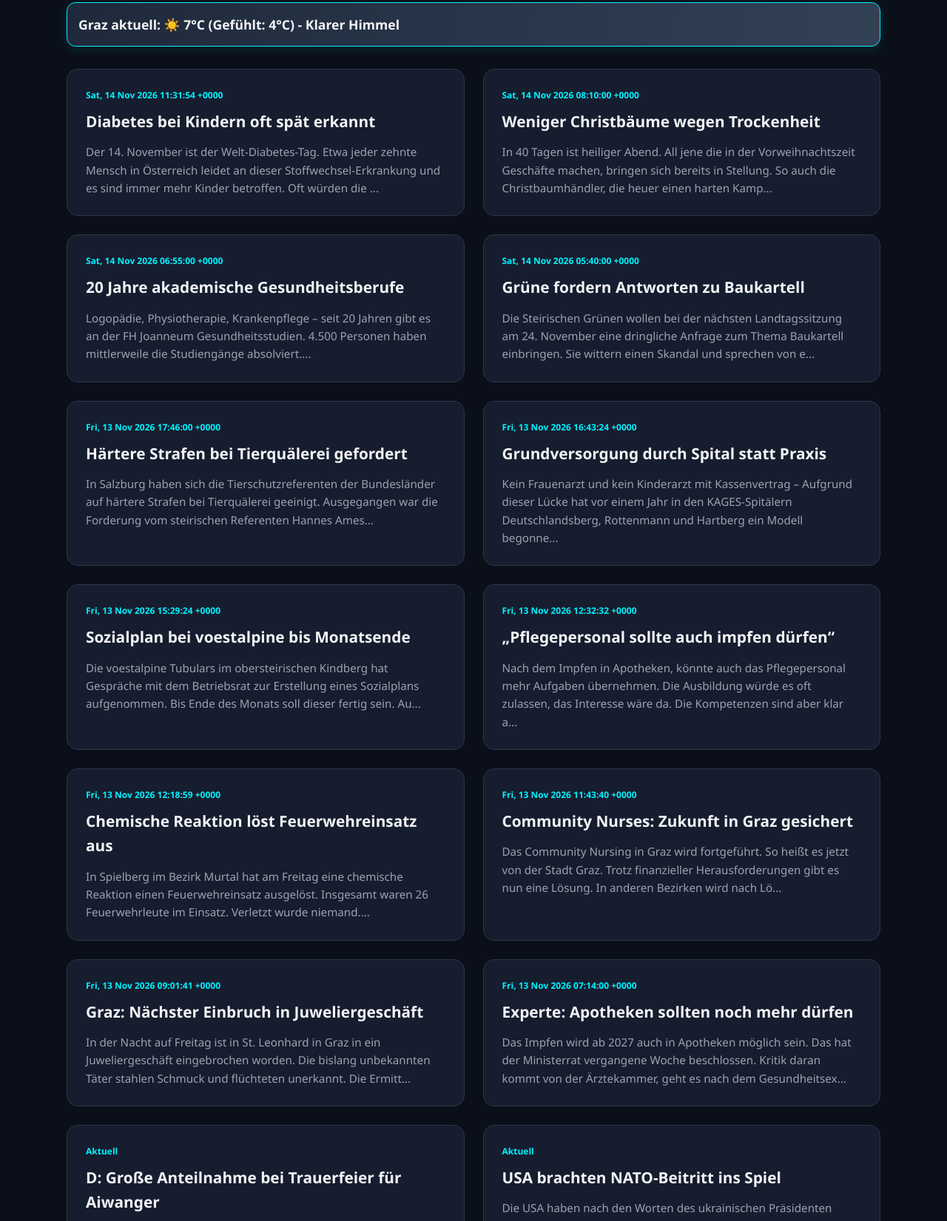
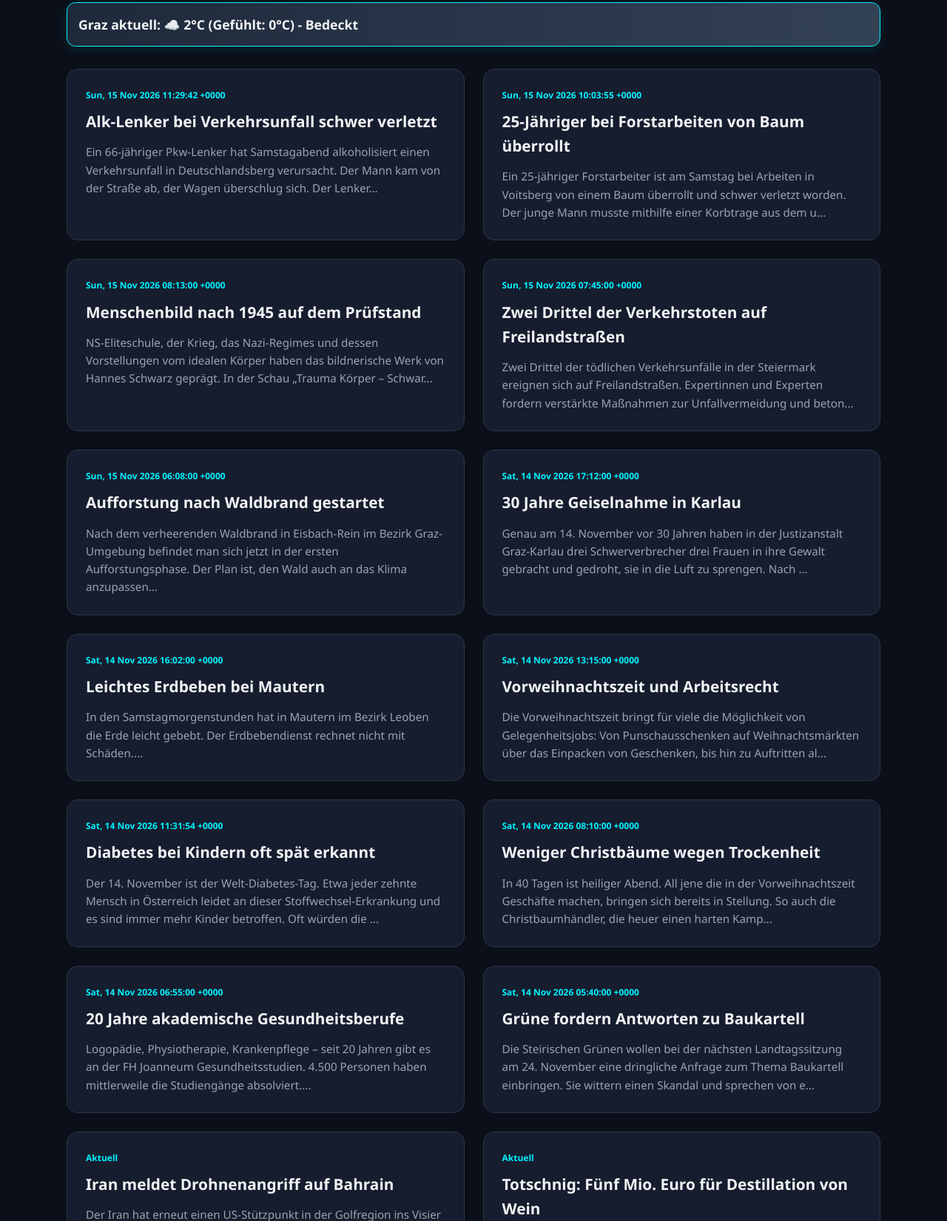
Before and after one commit to HACKERX6661/daily-news, a plain HTML site: page index.html in a window 1280 px wide. Shown: the part 153-1804 px from the top of the page at 74% size. Drawn offline with Linux system fonts and the light colour scheme.

Commit message:
Update News Hub

```diff
--- a/index.html
+++ b/index.html
@@ -53,11 +53,51 @@
         </header>
 
         <div class="weather-bar">
-            Graz aktuell: ☀️ 7°C (Gefühlt: 4°C) - Klarer Himmel
+            Graz aktuell: ☁️ 2°C (Gefühlt: 0°C) - Bedeckt
         </div>
 
         <div id="news-container">
 
+                <div class="news-item">
+                    <div class="date">Sun, 15 Nov 2026 11:29:42 +0000</div>
+                    <h3><a href="https://steiermark.orf.at/stories/3379622/" target="_blank">Alk-Lenker bei Verkehrsunfall schwer verletzt</a></h3>
+                    <p>Ein 66-jähriger Pkw-Lenker hat Samstagabend alkoholisiert einen Verkehrsunfall in Deutschlandsberg verursacht. Der Mann kam von der Straße ab, der Wagen überschlug sich. Der Lenker...</p>
+                </div>
+                <div class="news-item">
+                    <div class="date">Sun, 15 Nov 2026 10:03:55 +0000</div>
+                    <h3><a href="https://steiermark.orf.at/stories/3379607/" target="_blank">25-Jähriger bei Forstarbeiten von Baum überrollt</a></h3>
+                    <p>Ein 25-jähriger Forstarbeiter ist am Samstag bei Arbeiten in Voitsberg von einem Baum überrollt und schwer verletzt worden. Der junge Mann musste mithilfe einer Korbtrage aus dem u...</p>
+                </div>
+                <div class="news-item">
+                    <div class="date">Sun, 15 Nov 2026 08:13:00 +0000</div>
+                    <h3><a href="https://steiermark.orf.at/stories/3379161/" target="_blank">Menschenbild nach 1945 auf dem Prüfstand</a></h3>
+                    <p>NS-Eliteschule, der Krieg, das Nazi-Regimes und dessen Vorstellungen vom idealen Körper haben das bildnerische Werk von Hannes Schwarz geprägt. In der Schau „Trauma Körper – Schwar...</p>
+                </div>
+                <div class="news-item">
+                    <div class="date">Sun, 15 Nov 2026 07:45:00 +0000</div>
+                    <h3><a href="https://steiermark.orf.at/stories/3379399/" target="_blank">Zwei Drittel der Verkehrstoten auf Freilandstraßen</a></h3>
+                    <p>Zwei Drittel der tödlichen Verkehrsunfälle in der Steiermark ereignen sich auf Freilandstraßen. Expertinnen und Experten fordern verstärkte Maßnahmen zur Unfallvermeidung und beton...</p>
+                </div>
+                <div class="news-item">
+                    <div class="date">Sun, 15 Nov 2026 06:08:00 +0000</div>
+                    <h3><a href="https://steiermark.orf.at/stories/3378950/" target="_blank">Aufforstung nach Waldbrand gestartet</a></h3>
+                    <p>Nach dem verheerenden Waldbrand in Eisbach-Rein im Bezirk Graz-Umgebung befindet man sich jetzt in der ersten Aufforstungsphase. Der Plan ist, den Wald auch an das Klima anzupassen...</p>
+                </div>
+                <div class="news-item">
+                    <div class="date">Sat, 14 Nov 2026 17:12:00 +0000</div>
+                    <h3><a href="https://steiermark.orf.at/stories/3379562/" target="_blank">30 Jahre Geiselnahme in Karlau</a></h3>
+                    <p>Genau am 14. November vor 30 Jahren haben in der Justizanstalt Graz-Karlau drei Schwerverbrecher drei Frauen in ihre Gewalt gebracht und gedroht, sie in die Luft zu sprengen. Nach ...</p>
+                </div>
+                <div class="news-item">
+                    <div class="date">Sat, 14 Nov 2026 16:02:00 +0000</div>
+                    <h3><a href="https://steiermark.orf.at/stories/3379569/" target="_blank">Leichtes Erdbeben bei Mautern</a></h3>
+                    <p>In den Samstagmorgenstunden hat in Mautern im Bezirk Leoben die Erde leicht gebebt. Der Erdbebendienst rechnet nicht mit Schäden....</p>
+                </div>
+                <div class="news-item">
+                    <div class="date">Sat, 14 Nov 2026 13:15:00 +0000</div>
+                    <h3><a href="https://steiermark.orf.at/stories/3379532/" target="_blank">Vorweihnachtszeit und Arbeitsrecht</a></h3>
+                    <p>Die Vorweihnachtszeit bringt für viele die Möglichkeit von Gelegenheitsjobs: Von Punschausschenken auf Weihnachtsmärkten über das Einpacken von Geschenken, bis hin zu Auftritten al...</p>
+                </div>
                 <div class="news-item">
                     <div class="date">Sat, 14 Nov 2026 11:31:54 +0000</div>
                     <h3><a href="https://steiermark.orf.at/stories/3379538/" target="_blank">Diabetes bei Kindern oft spät erkannt</a></h3>
@@ -79,103 +119,63 @@
                     <p>Die Steirischen Grünen wollen bei der nächsten Landtagssitzung am 24. November eine dringliche Anfrage zum Thema Baukartell einbringen. Sie wittern einen Skandal und sprechen von e...</p>
                 </div>
                 <div class="news-item">
-                    <div class="date">Fri, 13 Nov 2026 17:46:00 +0000</div>
-                    <h3><a href="https://steiermark.orf.at/stories/3379463/" target="_blank">Härtere Strafen bei Tierquälerei gefordert</a></h3>
-                    <p>In Salzburg haben sich die Tierschutzreferenten der Bundesländer auf härtere Strafen bei Tierquälerei geeinigt. Ausgegangen war die Forderung vom steirischen Referenten Hannes Ames...</p>
-                </div>
-                <div class="news-item">
-                    <div class="date">Fri, 13 Nov 2026 16:43:24 +0000</div>
-                    <h3><a href="https://steiermark.orf.at/stories/3379466/" target="_blank">Grundversorgung durch Spital statt Praxis</a></h3>
-                    <p>Kein Frauenarzt und kein Kinderarzt mit Kassenvertrag – Aufgrund dieser Lücke hat vor einem Jahr in den KAGES-Spitälern Deutschlandsberg, Rottenmann und Hartberg ein Modell begonne...</p>
-                </div>
-                <div class="news-item">
-                    <div class="date">Fri, 13 Nov 2026 15:29:24 +0000</div>
-                    <h3><a href="https://steiermark.orf.at/stories/3379469/" target="_blank">Sozialplan bei voestalpine bis Monatsende</a></h3>
-                    <p>Die voestalpine Tubulars im obersteirischen Kindberg hat Gespräche mit dem Betriebsrat zur Erstellung eines Sozialplans aufgenommen. Bis Ende des Monats soll dieser fertig sein. Au...</p>
-                </div>
-                <div class="news-item">
-                    <div class="date">Fri, 13 Nov 2026 12:32:32 +0000</div>
-                    <h3><a href="https://steiermark.orf.at/stories/3379423/" target="_blank">„Pflegepersonal sollte auch impfen dürfen“</a></h3>
-                    <p>Nach dem Impfen in Apotheken, könnte auch das Pflegepersonal mehr Aufgaben übernehmen. Die Ausbildung würde es oft zulassen, das Interesse wäre da. Die Kompetenzen sind aber klar a...</p>
-                </div>
-                <div class="news-item">
-                    <div class="date">Fri, 13 Nov 2026 12:18:59 +0000</div>
-                    <h3><a href="https://steiermark.orf.at/stories/3379433/" target="_blank">Chemische Reaktion löst Feuerwehreinsatz aus</a></h3>
-                    <p>In Spielberg im Bezirk Murtal hat am Freitag eine chemische Reaktion einen Feuerwehreinsatz ausgelöst. Insgesamt waren 26 Feuerwehrleute im Einsatz. Verletzt wurde niemand....</p>
-                </div>
-                <div class="news-item">
-                    <div class="date">Fri, 13 Nov 2026 11:43:40 +0000</div>
-                    <h3><a href="https://steiermark.orf.at/stories/3379412/" target="_blank">Community Nurses: Zukunft in Graz gesichert</a></h3>
-                    <p>Das Community Nursing in Graz wird fortgeführt. So heißt es jetzt von der Stadt Graz. Trotz finanzieller Herausforderungen gibt es nun eine Lösung. In anderen Bezirken wird nach Lö...</p>
-                </div>
-                <div class="news-item">
-                    <div class="date">Fri, 13 Nov 2026 09:01:41 +0000</div>
-                    <h3><a href="https://steiermark.orf.at/stories/3379375/" target="_blank">Graz: Nächster Einbruch in Juweliergeschäft</a></h3>
-                    <p>In der Nacht auf Freitag ist in St. Leonhard in Graz in ein Juweliergeschäft eingebrochen worden. Die bislang unbekannten Täter stahlen Schmuck und flüchteten unerkannt. Die Ermitt...</p>
-                </div>
-                <div class="news-item">
-                    <div class="date">Fri, 13 Nov 2026 07:14:00 +0000</div>
-                    <h3><a href="https://steiermark.orf.at/stories/3378968/" target="_blank">Experte: Apotheken sollten noch mehr dürfen</a></h3>
-                    <p>Das Impfen wird ab 2027 auch in Apotheken möglich sein. Das hat der Ministerrat vergangene Woche beschlossen. Kritik daran kommt von der Ärztekammer, geht es nach dem Gesundheitsex...</p>
+                    <div class="date">Aktuell</div>
+                    <h3><a href="https://orf.at/stories/3448241/" target="_blank">Iran meldet Drohnenangriff auf Bahrain</a></h3>
+                    <p>Der Iran hat erneut einen US-Stützpunkt in der Golfregion ins Visier genommen. Die Revolutionsgarde griff eigenen Angaben zufolge eine US-Radaranlage in Bahrain mit Drohnen an. Das...</p>
                 </div>
                 <div class="news-item">
                     <div class="date">Aktuell</div>
-                    <h3><a href="https://orf.at/stories/3448169/" target="_blank">D: Große Anteilnahme bei Trauerfeier für Aiwanger</a></h3>
+                    <h3><a href="https://orf.at/stories/3448239/" target="_blank">Totschnig: Fünf Mio. Euro für Destillation von Wein</a></h3>
                     <p>...</p>
                 </div>
                 <div class="news-item">
                     <div class="date">Aktuell</div>
-                    <h3><a href="https://orf.at/stories/3448164/" target="_blank">USA brachten NATO-Beitritt ins Spiel</a></h3>
-                    <p>Die USA haben nach den Worten des ukrainischen Präsidenten Wolodymyr Selenskyj der Ukraine die NATO-Mitgliedschaft im Gegenzug für einen Gebietsverzicht in Aussicht gestellt. Selen...</p>
+                    <h3><a href="https://orf.at/stories/3448227/" target="_blank">Richterin stoppt vorerst Parkschließung</a></h3>
+                    <p>Eine US-Bundesrichterin hat den Golfplatzplänen von US-Präsident Donald Trump in Washington vorerst einen Riegel vorgeschoben. Ana Reyes ordnete am Samstag an, dass der öffentliche...</p>
                 </div>
                 <div class="news-item">
                     <div class="date">Aktuell</div>
-                    <h3><a href="https://orf.at/stories/3448167/" target="_blank">Krankenkassendefizit 2026 geringer als erwartet</a></h3>
+                    <h3><a href="https://orf.at/stories/3448229/" target="_blank">Berichte: Ukraine griff großen Industriekomplex an</a></h3>
                     <p>...</p>
                 </div>
                 <div class="news-item">
                     <div class="date">Aktuell</div>
-                    <h3><a href="https://orf.at/stories/3448165/" target="_blank">Selenskyj: USA schlugen NATO-Beitritt bei Gebietsverzicht vor</a></h3>
+                    <h3><a href="https://orf.at/stories/3448228/" target="_blank">Truppen des Jemen ziehen sich von Bab al-Mandab zurück</a></h3>
                     <p>...</p>
                 </div>
                 <div class="news-item">
                     <div class="date">Aktuell</div>
-                    <h3><a href="https://orf.at/stories/3448162/" target="_blank">Ermittlungen gegen ungarischen Ex-Minister: Bargeld gefunden</a></h3>
+                    <h3><a href="https://orf.at/stories/3448226/" target="_blank">Philippinen gewinnen ersten Song Contest in Asien</a></h3>
                     <p>...</p>
                 </div>
                 <div class="news-item">
                     <div class="date">Aktuell</div>
-                    <h3><a href="https://orf.at/stories/3448158/" target="_blank">Microsoft: Alle Probleme behoben</a></h3>
+                    <h3><a href="https://orf.at/stories/3448218/" target="_blank">Guatemala: Trauerfeier für Literaturnobelpreisträger Asturias</a></h3>
                     <p>...</p>
                 </div>
                 <div class="news-item">
                     <div class="date">Aktuell</div>
-                    <h3><a href="https://orf.at/stories/3448157/" target="_blank">Mehrere Länder für Änderungen beim Familiennachzug</a></h3>
+                    <h3><a href="https://orf.at/stories/3448217/" target="_blank">Netzwerk „The Com“ hinter mehreren Kriminalfällen</a></h3>
                     <p>...</p>
                 </div>
                 <div class="news-item">
                     <div class="date">Aktuell</div>
-                    <h3><a href="https://orf.at/stories/3448156/" target="_blank">2,3 Millionen Euro zum Auftakt gespendet</a></h3>
+                    <h3><a href="https://orf.at/stories/3448216/" target="_blank">Schiffskollision in New Orleans: Hafenbetreiber klagt</a></h3>
                     <p>...</p>
                 </div>
                 <div class="news-item">
                     <div class="date">Aktuell</div>
-                    <h3><a href="https://orf.at/stories/3448134/" target="_blank">Verspätungen und Chaos auf US-Flughäfen</a></h3>
-                    <p>Auch wenn die US-Luftfahrtaufsicht (FAA) ein am Freitag wegen einer Computerpanne verhängtes landesweites Startverbot wieder aufgehoben hat, spüren derzeit noch Zehntausende Passag...</p>
-                </div>
-                <div class="news-item">
-                    <div class="date">Aktuell</div>
-                    <h3><a href="https://orf.at/stories/3448153/" target="_blank">Zahl der außerordentlichen Schüler gesunken</a></h3>
+                    <h3><a href="https://orf.at/stories/3448215/" target="_blank">Iran meldet Angriff auf US-Stützpunkt in Bahrain</a></h3>
                     <p>...</p>
                 </div>
                 <div class="news-item">
                     <div class="date">Aktuell</div>
-                    <h3><a href="https://orf.at/stories/3448146/" target="_blank">Microsoft: Probleme bei Privatkunden behoben</a></h3>
+                    <h3><a href="https://orf.at/stories/3448214/" target="_blank">Argentinischer Präsident Milei will wieder kandidieren</a></h3>
                     <p>...</p>
                 </div>
                 <div class="news-item">
                     <div class="date">Aktuell</div>
-                    <h3><a href="https://orf.at/stories/3448145/" target="_blank">Iran: Öltanker in Straße von Hormus in Brand geraten</a></h3>
+                    <h3><a href="https://orf.at/stories/3448213/" target="_blank">US-Richterin stoppt Trumps Golfplatzprojekt in Washington</a></h3>
                     <p>...</p>
                 </div>
         </div>
```
